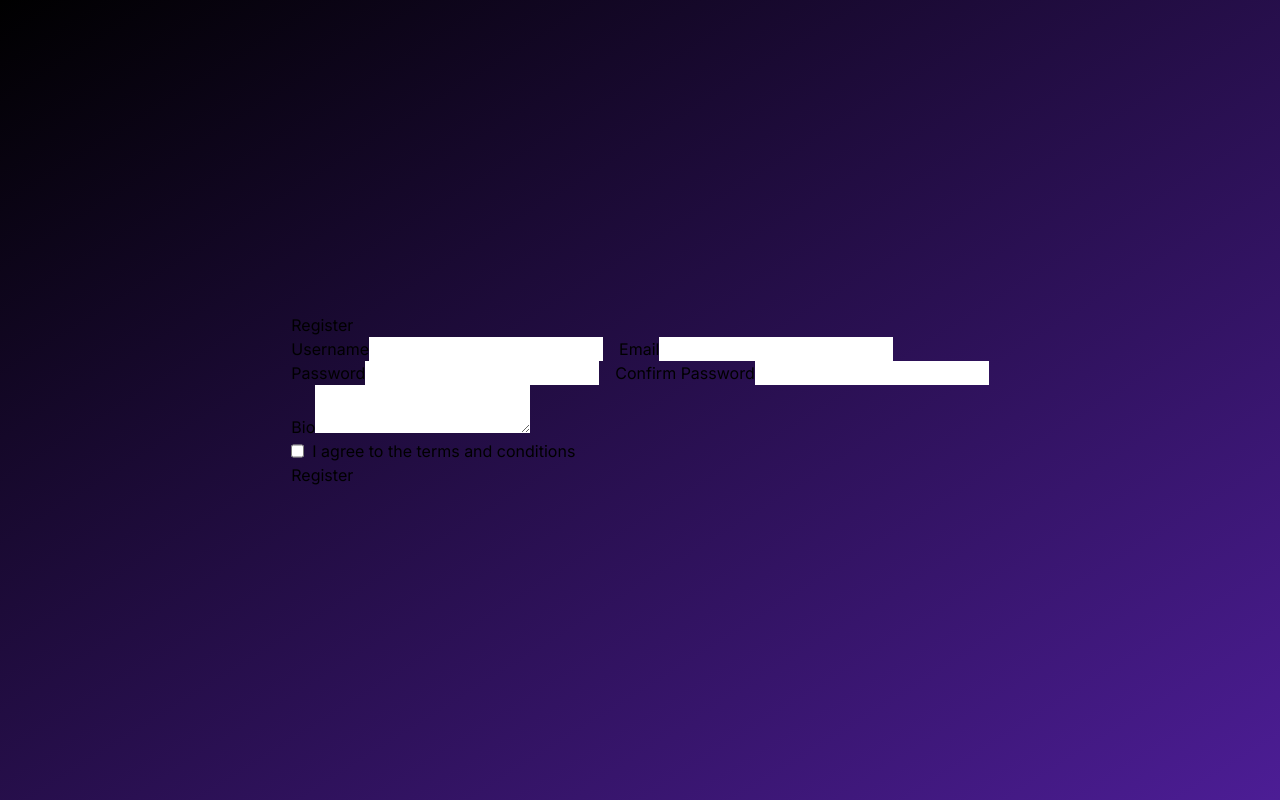
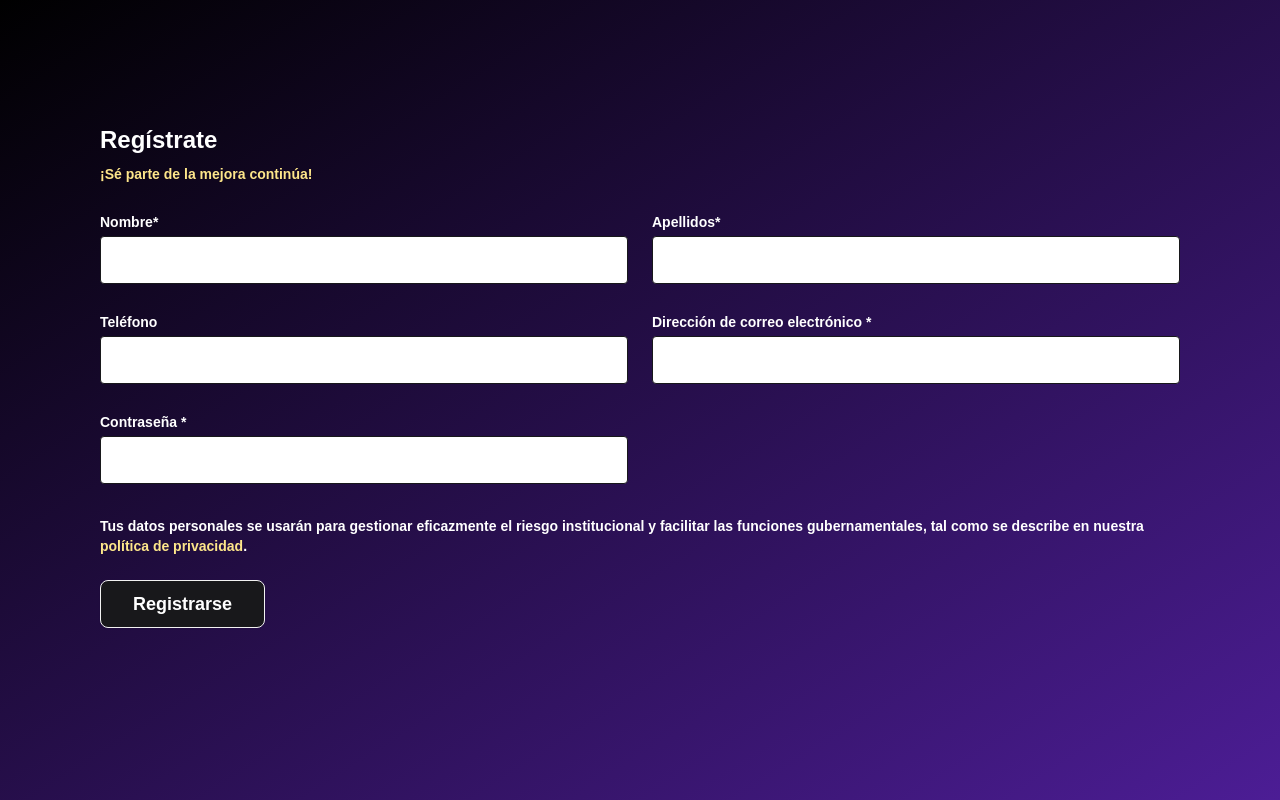
Before and after one commit to MarisolVR07/Proyect_Group-1-, a Next.js app in the folder proyect1/: page / in a window 1280 px wide. Built offline with nearby package versions, Linux system fonts and the light colour scheme.

Commit message:
Desing of register

```diff
--- a/proyect1/src/components/Register.tsx
+++ b/proyect1/src/components/Register.tsx
@@ -1,4 +1,4 @@
-"use client"
+"use client";
 import { useState } from "react";
 //import { useRouter } from "next/router";
 
@@ -9,7 +9,7 @@ const Register = () => {
   const [confirmPassword, setConfirmPassword] = useState("");
   const [bio, setBio] = useState("");
   const [agreement, setAgreement] = useState(false);
- // const router = useRouter();
+  // const router = useRouter();
 
   const handleSubmit = (e: React.FormEvent<HTMLFormElement>) => {
     e.preventDefault();
@@ -18,71 +18,41 @@ const Register = () => {
   };
 
   return (
-    <div className="container">
+    <div className="container font-poppins font-semibold">
       <form onSubmit={handleSubmit} className="form">
-        <h2 className="text-primary-500">Register</h2>
-        <div className="flex gap-4">
-          <div className="form-field">
-            <label htmlFor="username">Username</label>
-            <input
-              type="text"
-              id="username"
-              value={username}
-              onChange={(e) => setUsername(e.target.value)}
-            />
-          </div>
-          <div className="form-field">
-            <label htmlFor="email">Email</label>
-            <input
-              type="email"
-              id="email"
-              value={email}
-              onChange={(e) => setEmail(e.target.value)}
-            />
+        <div className="max-w-[1080px] mx-auto pt-12 pb-24">
+          <div className="relative">
+            <h2 className="text-white text-2xl mb-2">Regístrate</h2>
+            <p className="text-amber-200 text-sm mb-6">¡Sé parte de la mejora continúa!</p>
+
+            <div className="grid grid-cols-2 gap-6">
+              <div className="flex flex-col">
+                <label className="text-white text-sm leading-7">Nombre*</label>
+                <input type="text" className="p-2 w-full h-12 rounded border border-zinc-900" />
+              </div>
+              <div className="flex flex-col">
+                <label className="text-white text-sm leading-7">Apellidos*</label>
+                <input type="text" className="p-2 w-full h-12 rounded border border-zinc-900" />
+              </div>
+              <div className="flex flex-col">
+                <label className="text-white text-sm leading-7">Teléfono</label>
+                <input type="tel" className="p-2 w-full h-12 rounded border border-zinc-900" />
+              </div>
+              <div className="flex flex-col">
+                <label className="text-white text-sm leading-7">Dirección de correo electrónico *</label>
+                <input type="email" className="p-2 w-full h-12 rounded border border-zinc-900" />
+              </div>
+              <div className="flex flex-col">
+                <label className="text-white text-sm leading-7">Contraseña *</label>
+                <input type="password" className="p-2 w-full h-12 rounded border border-zinc-900" />
+              </div>
+            </div>
+
+            <p className="text-white text-sm mt-8">Tus datos personales se usarán para gestionar eficazmente el riesgo institucional y facilitar las funciones gubernamentales, tal como se describe en nuestra <span className="text-amber-200">política de privacidad</span>.</p>
+
+            <button type="submit" className="btn mt-6 px-8 py-2 bg-zinc-900 rounded-lg text-white text-lg">Registrarse</button>
           </div>
         </div>
-        <div className="flex gap-4">
-          <div className="form-field">
-            <label htmlFor="password">Password</label>
-            <input
-              type="password"
-              id="password"
-              value={password}
-              onChange={(e) => setPassword(e.target.value)}
-            />
-          </div>
-          <div className="form-field">
-            <label htmlFor="confirmPassword">Confirm Password</label>
-            <input
-              type="password"
-              id="confirmPassword"
-              value={confirmPassword}
-              onChange={(e) => setConfirmPassword(e.target.value)}
-            />
-          </div>
-        </div>
-        <div className="form-field">
-          <label htmlFor="bio">Bio</label>
-          <textarea
-            id="bio"
-            value={bio}
-            onChange={(e) => setBio(e.target.value)}
-          />
-        </div>
-        <div className="flex gap-2">
-          <input
-            type="checkbox"
-            id="agreement"
-            checked={agreement}
-            onChange={(e) => setAgreement(e.target.checked)}
-          />
-          <label htmlFor="agreement">
-            I agree to the terms and conditions
-          </label>
-        </div>
-        <button type="submit" disabled={!agreement}>
-          Register
-        </button>
       </form>
     </div>
   );
```
